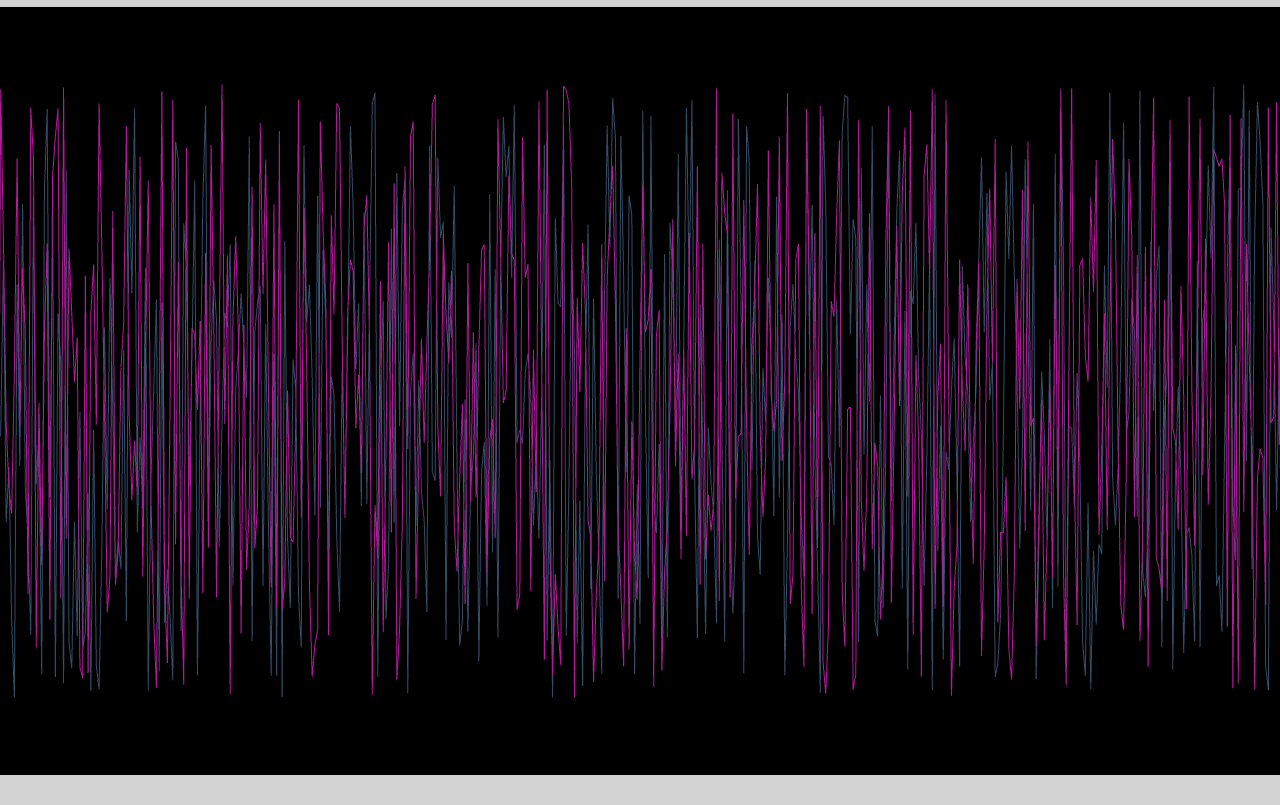
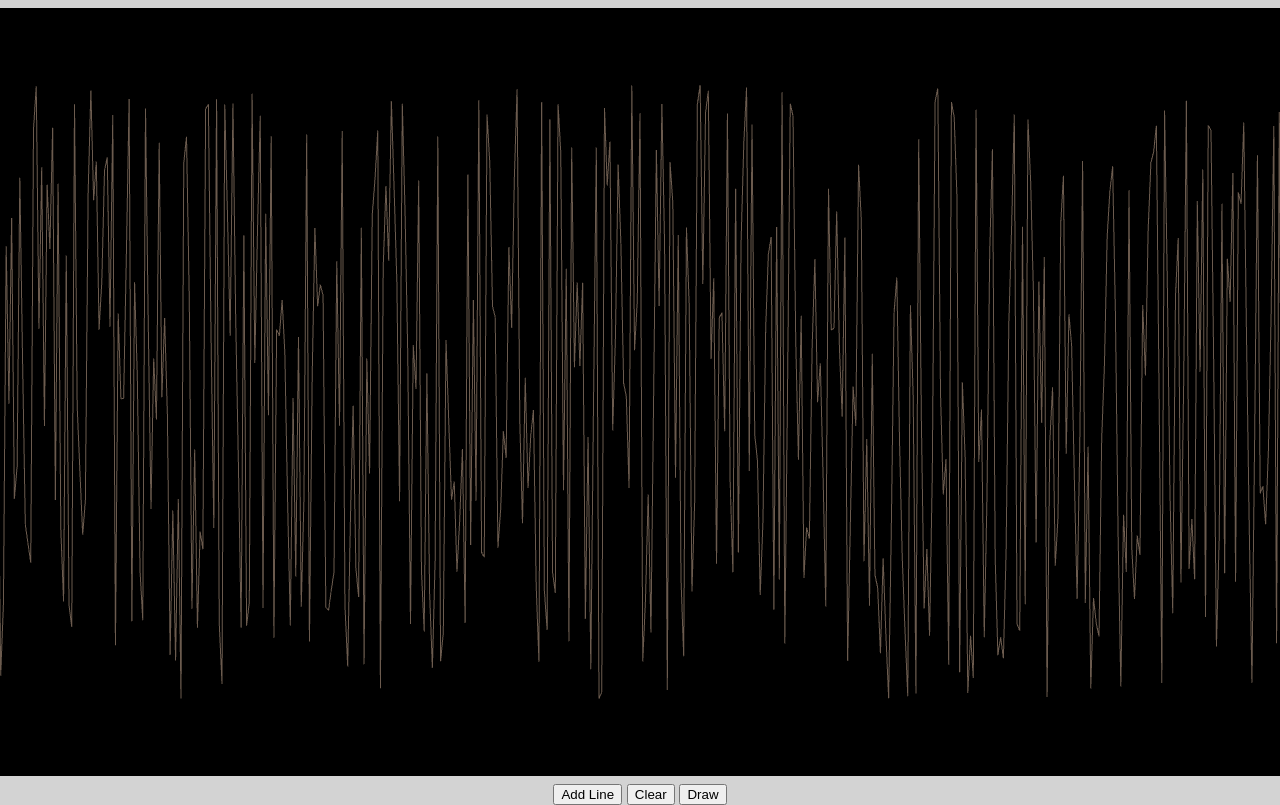
Before and after one commit to markosankovic/glts, a React (Create React App) app: page / in a window 1280 px wide. Shown: the top 805 px of the page. Built offline with nearby package versions, Linux system fonts and the light colour scheme.

Commit message:
Draw multiple lines

```diff
--- a/src/App.css
+++ b/src/App.css
@@ -1,6 +1,20 @@
 .App {
-  margin-top: 7px;
+  margin-top: 0.5rem;
+}
+
+.glCanvasContainer {
   display: flex;
   align-items: center;
   justify-content: center;
 }
+
+.actions {
+  margin-top: 0.5rem;
+  display: flex;
+  align-items: center;
+  justify-content: center;
+}
+
+.actions button {
+  margin: 0 0.15rem;
+}
--- a/src/App.tsx
+++ b/src/App.tsx
@@ -1,22 +1,44 @@
 import React, { Component } from 'react';
+
 import './App.css';
 import WebGLTimeSeries from './WebGLTimeSeries';
+import { buildRandomLine } from './util';
 
 class App extends Component {
 
-  webglTimeDomain?: WebGLTimeSeries;
+  glts?: WebGLTimeSeries;
 
   componentDidMount() {
     const canvas = document.querySelector('#glCanvas');
     if (canvas instanceof HTMLCanvasElement) {
-      this.webglTimeDomain = new WebGLTimeSeries(canvas);
+      this.glts = new WebGLTimeSeries(canvas);
+      this.glts.addLine(buildRandomLine());
     }
+  }
+
+  handleAddLine() {
+    this.glts?.addLine(buildRandomLine());
+  }
+
+  handleClear() {
+    this.glts?.clear();
+  }
+
+  handleDraw() {
+    this.glts?.draw();
   }
 
   render() {
     return (
       <div className="App">
-        <canvas id="glCanvas" width="1366" height="768"></canvas>
+        <div className="glCanvasContainer">
+          <canvas id="glCanvas" width="1366" height="768"></canvas>
+        </div>
+        <div className="actions">
+          <button onClick={this.handleAddLine.bind(this)}>Add Line</button>
+          <button onClick={this.handleClear.bind(this)}>Clear</button>
+          <button onClick={this.handleDraw.bind(this)}>Draw</button>
+        </div>
       </div>
     );
   }
--- a/src/WebGLTimeSeries.ts
+++ b/src/WebGLTimeSeries.ts
@@ -1,4 +1,4 @@
-import { mat4, vec4 } from 'gl-matrix';
+import { mat4 } from 'gl-matrix';
 
 import WebGLLine from './WebGLLine';
 
@@ -29,24 +29,26 @@ void main() {
 
 export default class WebGLTimeSeries {
 
-  gl: WebGLRenderingContext;
+  private gl: WebGLRenderingContext;
 
-  constructor(
-    canvas: HTMLCanvasElement | OffscreenCanvas,
-  ) {
+  private programInfo: any;
 
+  private lines: WebGLLine[] = [];
+
+  constructor(canvas: HTMLCanvasElement | OffscreenCanvas) {
     const context = canvas.getContext('webgl2', { antialias: true });
+
     if (context === null) {
       throw new Error('Unable to initialize WebGL. Your browser or machine may not support it.');
     }
+
     this.gl = context;
 
-    this.gl.clearColor(0.0, 0.0, 0.0, 1.0);
-    this.gl.clear(this.gl.COLOR_BUFFER_BIT);
+    clearGl(this.gl);
 
     const shaderProgram = initShaderProgram(this.gl, vsSource, fsSource);
 
-    const programInfo = {
+    this.programInfo = {
       program: shaderProgram,
       attribLocations: {
         vertexPosition: this.gl.getAttribLocation(shaderProgram, 'aVertexPosition'),
@@ -58,34 +60,32 @@ export default class WebGLTimeSeries {
         modelViewMatrix: this.gl.getUniformLocation(shaderProgram, 'uModelViewMatrix'),
       },
     };
-
-    const lines = initLines();
-    drawLines(this.gl, programInfo, lines);
   }
 
-}
-
-function initLines(): WebGLLine[] {
-  const data0 = [...Array(2000).keys()];
-  for (let i = 0; i < 2000; i += 2) {
-    data0[i + 1] = Math.random() * 1600 - 800;
+  get numberOfLines() {
+    return this.lines.length;
   }
 
-  const data1 = [...Array(2000).keys()];
-  for (let i = 0; i < 2000; i += 2) {
-    data1[i + 1] = Math.random() * 1600 - 800;
+  addLine(line: WebGLLine) {
+    this.lines.push(line);
+    this.draw();
   }
 
-  const line0 = new WebGLLine(vec4.fromValues(0.2, 0.3, 0.4, 1.0), data0);
-  const line1 = new WebGLLine(vec4.fromValues(0.7, 0.1, 0.6, 1.0), data1);
+  draw() {
+    drawLines(this.gl, this.programInfo, this.lines);
+  }
 
-  return [line0, line1];
+  clear() {
+    clearGl(this.gl);
+    this.lines = [];
+  }
+
 }
 
 //
 // Initialize a shader program, so WebGL knows how to draw our data
 //
-export function initShaderProgram(gl: WebGLRenderingContext, vsSource: string, frSource: string) {
+function initShaderProgram(gl: WebGLRenderingContext, vsSource: string, frSource: string) {
   const vertexShader = loadShader(gl, gl.VERTEX_SHADER, vsSource);
   const fragmentShader = loadShader(gl, gl.FRAGMENT_SHADER, frSource);
 
@@ -113,7 +113,7 @@ export function initShaderProgram(gl: WebGLRenderingContext, vsSource: string, f
 // creates a shader of the given type, uploads the source and
 // compiles it.
 //
-export function loadShader(gl: WebGLRenderingContext, type: number, source: string) {
+function loadShader(gl: WebGLRenderingContext, type: number, source: string) {
   const shader = gl.createShader(type) as WebGLShader;
 
   // Send the source to the shader object
@@ -195,3 +195,8 @@ function initLineBuffer(gl: WebGLRenderingContext, data: number[]) {
 
   return buffer;
 }
+
+function clearGl(gl: WebGLRenderingContext) {
+  gl.clearColor(0.0, 0.0, 0.0, 1.0);
+  gl.clear(gl.COLOR_BUFFER_BIT);
+}
--- /dev/null
+++ b/src/util.ts
@@ -0,0 +1,14 @@
+import { vec4 } from 'gl-matrix';
+
+import WebGLLine from './WebGLLine';
+
+export function buildRandomLine(): WebGLLine {
+  const data = [...Array(2000).keys()];
+  for (let i = 0; i < 2000; i += 2) {
+    data[i + 1] = Math.random() * 1600 - 800;
+  }
+
+  const color = vec4.fromValues(Math.random(), Math.random(), Math.random(), 1.0);
+
+  return new WebGLLine(color, data);
+}
```
